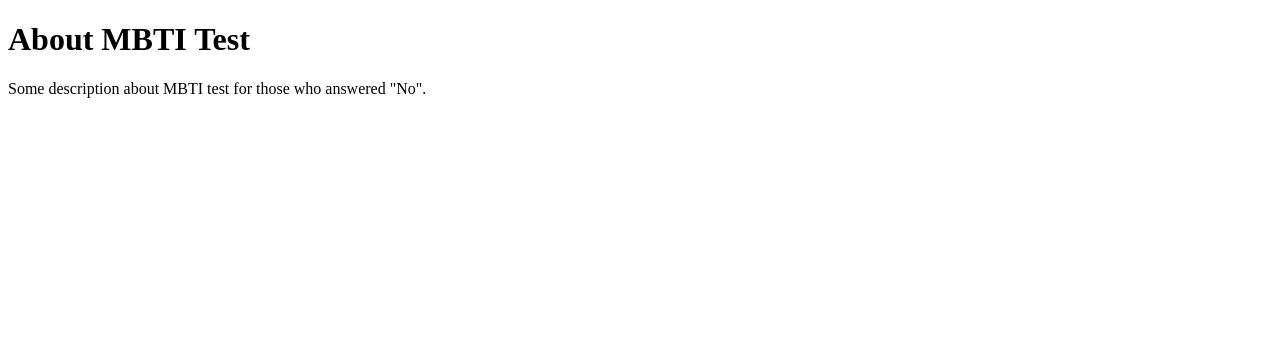
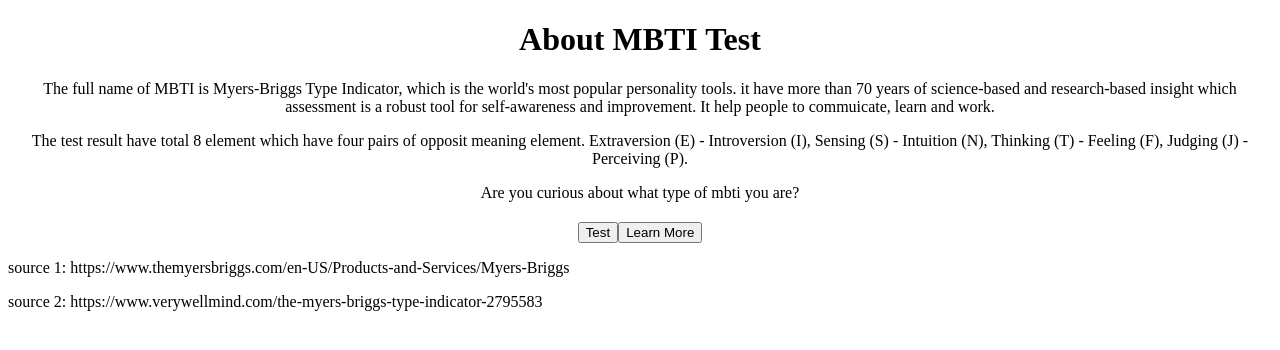
Before and after one commit to jessiezhang199/dsc106final, a SvelteKit app: page / in a window 1280 px wide. Both pictures are taken after a click on the button "No". Shown: the top 350 px of the page. Built offline with nearby package versions, Linux system fonts and the light colour scheme.

Commit message:
add some text for nopage

```diff
--- a/src/components/Nopage.svelte
+++ b/src/components/Nopage.svelte
@@ -1,7 +1,34 @@
 <script>
-
+  import { navigate } from "svelte-routing";
 </script>
 <main>
-    <h1>About MBTI Test</h1>
-    <p>Some description about MBTI test for those who answered "No".</p>
+    <h1 style="text-align: center;">About MBTI Test</h1>
+    <p style="text-align: center;">The full name of MBTI is Myers-Briggs Type Indicator,
+        which is the world's most popular personality tools.
+        it have more than 70 years of science-based and
+        research-based insight which assessment is a robust
+        tool for self-awareness and improvement. It help people to
+        commuicate, learn and work.
+    </p>
+    <p style="text-align: center;">
+        The test result have total 8 element which have four pairs of
+        opposit meaning element. Extraversion (E) - Introversion (I),
+        Sensing (S) - Intuition (N), Thinking (T) - Feeling (F),
+        Judging (J) - Perceiving (P).
+    </p>
+    <p style="text-align: center;">
+        Are you curious about what type of mbti you are?
+    </p>
+
+    <div style="display: flex; justify-content: center; margin-top: 20px;">
+        <a href="https://www.16personalities.com/free-personality-test" target="_blank" rel="noopener noreferrer">
+            <button>Test</button>
+          </a>
+        <button on:click={() => navigate("/learn-more")}>Learn More</button>
+      </div>
+    <p>source 1: https://www.themyersbriggs.com/en-US/Products-and-Services/Myers-Briggs
+    </p>
+    <p>source 2: https://www.verywellmind.com/the-myers-briggs-type-indicator-2795583
+    </p>
+
 </main>
```
